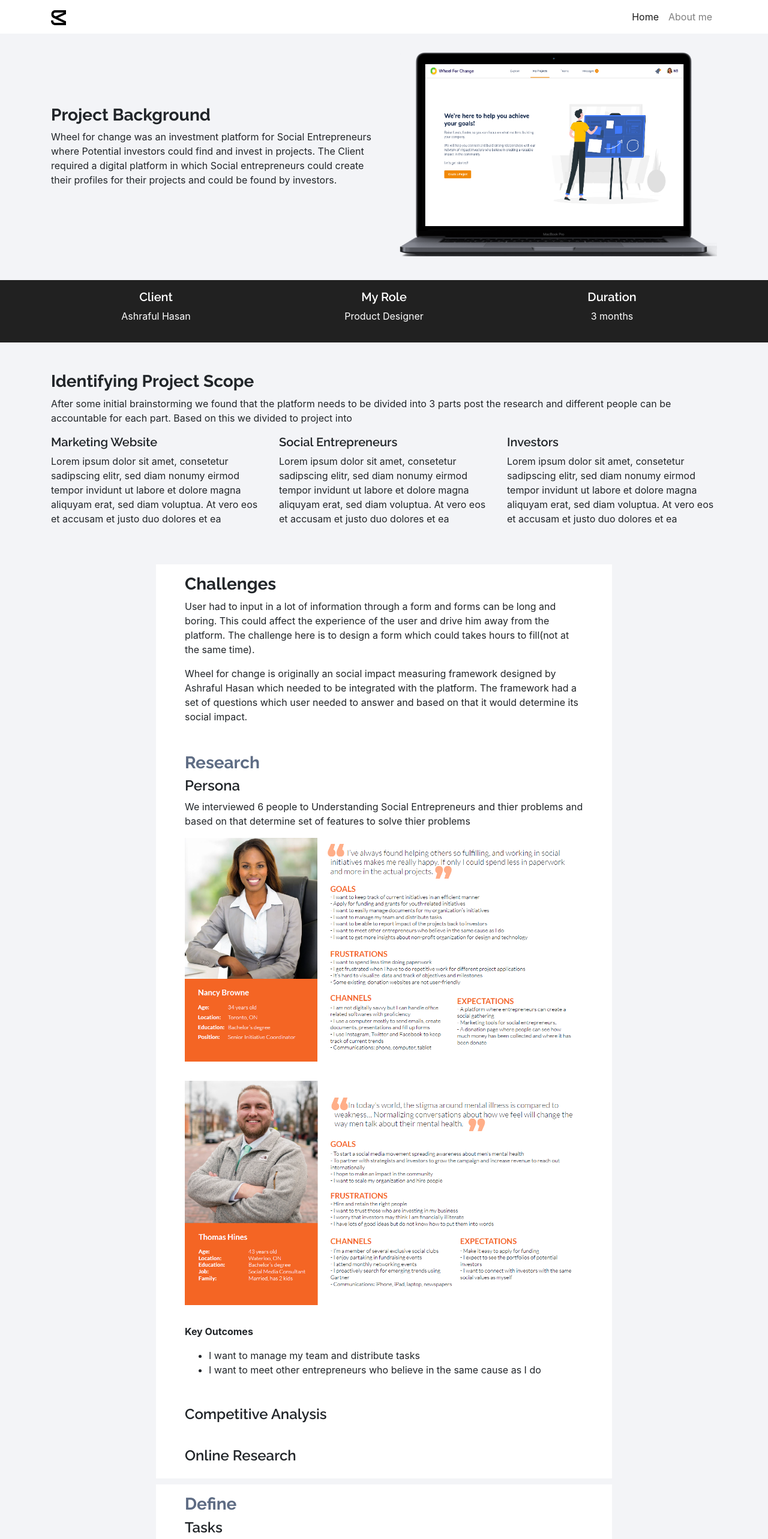
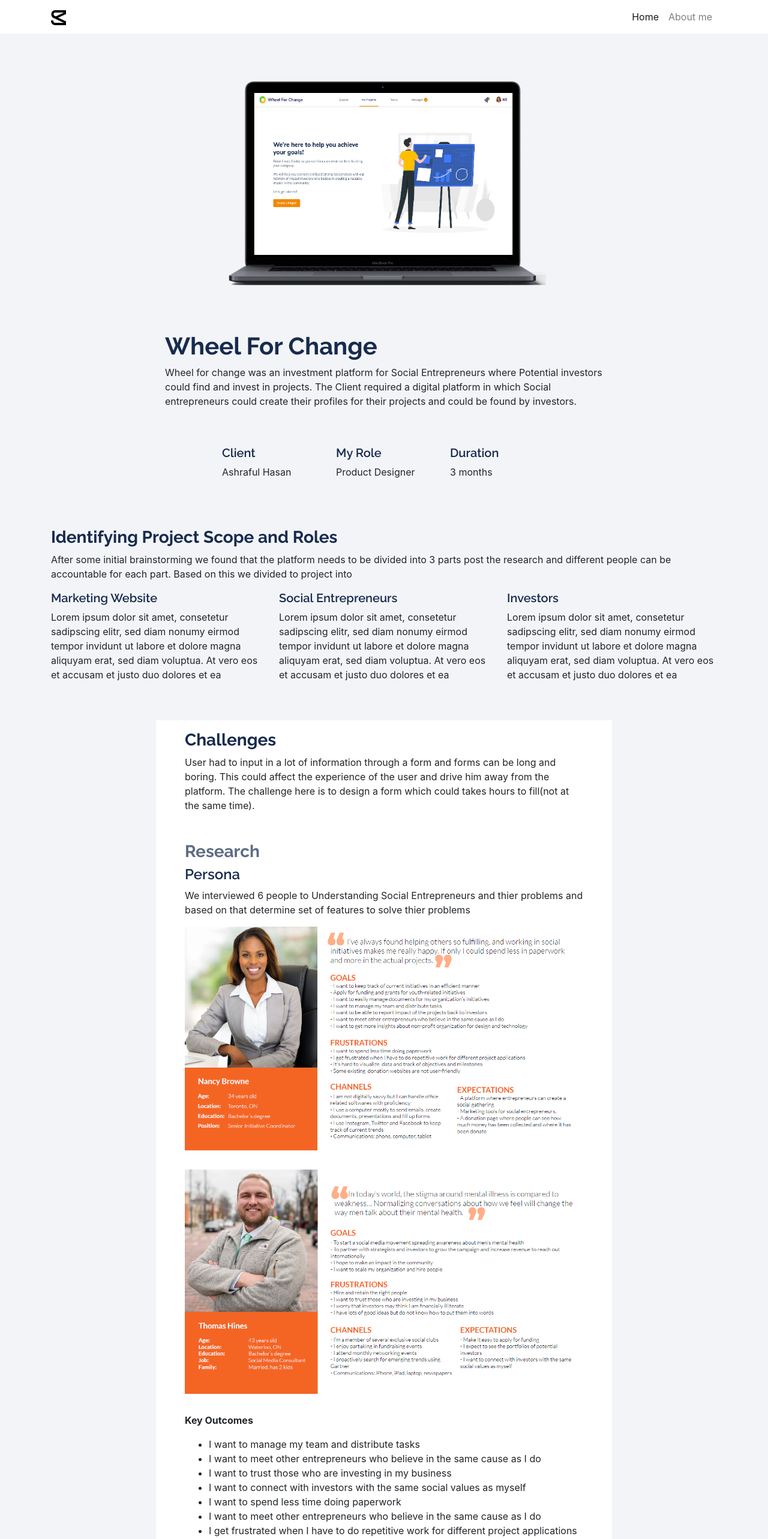
Before and after one commit to saifil4/saifil-portfolio, an Angular app: page /wheel-for-change in a window 1280 px wide. Shown: the top 2566 px of the page at 60% size. Built offline with nearby package versions, Linux system fonts and the light colour scheme.

Commit message:
changes in UI and added userflow images

```diff
--- a/src/app/footer/footer.component.html
+++ b/src/app/footer/footer.component.html
@@ -3,8 +3,13 @@
         <div class="row">
             <div class="col-md-12 my-auto" style="text-align: center;">
                 <h3>Get In Touch</h3>
-                <p>If you have a interesting project I can contribute to then</p>
-                <button type="button" class="btn btn-outline-primary">Lets Meet</button>
+                <p style="font-size: 17px;color:#505F79;">
+                    If you have a interesting project I can contribute to then you can hit me up at
+                    <a href="mailto: saifilmomin4@gmail.com">saifilmomin4@gmail.com</a>
+                </p>
+                <img src="../../assets/images/logo.png" width="25" height="25" alt="">
+
+
             </div>
         </div>
     </div>
@@ -16,3 +21,12 @@
         </div>
     </div> -->
 </section>
+<section style="background: black;color: white;font-size: 12px; text-align: right;">
+    <div class="container">
+        <div class="row">
+            <div class="col-md-12 p-2">
+                Designed and Developed by Saifil Momin
+            </div>
+        </div>
+    </div>
+</section>
--- a/src/app/home/home.component.html
+++ b/src/app/home/home.component.html
@@ -1,18 +1,23 @@
-<section style="background-image: linear-gradient(#fff, #f3f4f7);">
+<section>
     <div class="container">
         <div class="row" style="height: 85vh;">
             <div class="col-md-2"></div>
             <div class="col-md-8 my-auto">
-                <h1>
+                <h1 style="color:#487eb0">
                     Hello! I am Saifil
                 </h1>
                 <h2 style="font-weight: 400;">
                     A Product designer based in Toronto
                 </h2>
-                <p>
-                    who enjoys the creative process to solve problems.
+                <p style="font-size: 20px;color: #505F79;">
+                    I always have strived hard to solve problems and I enjoy the process and is satisfying for me.
                 </p>
-                <!-- <button class="button-red">See my work</button> -->
+                <p style="color: #253858;">
+                    <span><i class="fas fa-laptop-code home-icon-wrapper"></i> <b>I Code</b></span>
+                    <span class="mx-5"><i class="fas fa-bezier-curve home-icon-wrapper"></i> <b>I Design</b></span>
+                    <span><i class="fas fa-chess-board home-icon-wrapper"></i><b>I Play Chess</b> </span>
+                </p>
+
             </div>
             <!-- <div class="col-md-3">
                 <img src="../../assets/images/saifilcover.jpg" class="img-fluid">
--- a/src/app/project-list/project-list.component.html
+++ b/src/app/project-list/project-list.component.html
@@ -1,21 +1,22 @@
 <div>
     <div class="container">
-        <div class="row my-2">
+        <div class="row my-5">
             <div class="col-md-1"></div>
             <div class="col-md-5 my-auto">
                 <img src="../../assets/images/woc-2.png" class="img-fluid">
             </div>
             <div class="col-md-5 my-auto">
-                <h4>Application process for an investment platform dedicated for Social Entrepreneurs called Wheel
+                <h4>Designing the application process for an investment platform called Wheel
                     For Change</h4>
+                <p style="color: #505F79; font-style: italic; margin-bottom: 5px;font-weight: bold;">
+                    Group Course Project - 3 months</p>
                 <p>
                     Wheel for change is an investment platform for Social Entrepreneurs where Potential investors
                     could find and invest in projects The case study zooms in one of the parts of this project
                     discussing about the design process for the application process for Social Entrepreneurs.
                 </p>
                 <a routerLink="/wheel-for-change" routerLinkActive="active">
-                    <p>Read case study
-                        <i class="fa fa-long-arrow-right" aria-hidden="true"></i></p>
+                    <button class="btn btn-dark">Learn more</button>
                 </a>
             </div>
             <div class="col-md-1"></div>
--- a/src/app/project-list/project-list.component.ts
+++ b/src/app/project-list/project-list.component.ts
@@ -5,7 +5,7 @@ import { Component, OnInit } from '@angular/core';
   templateUrl: './project-list.component.html'
 })
 export class ProjectListComponent implements OnInit {
-
+  public ProjectListData: Array<any> = [];
   constructor() { }
 
   ngOnInit(): void {
--- /dev/null
+++ b/src/app/project-list/project-list.json
@@ -0,0 +1,6 @@
+{
+    "Title": "Designing the application process for an investment platform called WheelFor Change",
+    "Description": "Wheel for change is an investment platform for Social Entrepreneurs where Potential investors
+    could find and invest in projects The case study zooms in one of the parts of this project discussing about the design process for the application process for Social Entrepreneurs.",
+    "RouterLink": "/wheel-for-change"
+}
--- a/src/app/wheel-for-change/wheel-for-change.component.html
+++ b/src/app/wheel-for-change/wheel-for-change.component.html
@@ -1,11 +1,25 @@
 <div style="background: #F3F4F7;">
+    <section class="section">
+        <div class="container my-5">
+            <div class="row" style="margin-bottom: 20px;">
+                <div class="col-md-3"></div>
+                <div class="col-md-6">
+                    <img src="../../assets/images/woc-2.png" class="img-fluid">
+                </div>
+                <div class="col-md-3"></div>
+            </div>
+        </div>
+
+    </section>
+
     <section class="section">
         <div class="container">
             <div class="row" style="margin-bottom: 20px;">
-                <div class="col-md-6 my-auto">
-                    <h3 style="font-weight: bold;">
-                        Project Background
-                    </h3>
+                <div class="col-md-2"></div>
+                <div class="col-md-8 my-auto">
+                    <h1>
+                        Wheel For Change
+                    </h1>
                     <p>
                         Wheel for change was an investment platform for Social Entrepreneurs where Potential investors
                         could
@@ -14,28 +28,28 @@
                         could create their profiles for their projects and could be found by investors.
                     </p>
                 </div>
-                <div class="col-md-6">
-                    <img src="../../assets/images/woc-2.png" class="img-fluid">
-                </div>
+                <div class="col-md-2"></div>
             </div>
         </div>
     </section>
 
-    <section style="background:#212121;color:white">
+    <section>
         <div class="container">
             <div class="row pt-3 pb-3">
-                <div class="col-md-4 text-center">
+                <div class="col-md-3"></div>
+                <div class="col-md-2">
                     <h5>Client</h5>
                     <p>Ashraful Hasan</p>
                 </div>
-                <div class="col-md-4 text-center">
+                <div class="col-md-2">
                     <h5>My Role</h5>
                     <p>Product Designer</p>
                 </div>
-                <div class="col-md-4 text-center">
+                <div class="col-md-2">
                     <h5>Duration</h5>
                     <p>3 months</p>
                 </div>
+                <div class="col-md-3"></div>
             </div>
         </div>
     </section>
@@ -44,7 +58,7 @@
         <div class="container">
             <div class="row">
                 <div class="col-md-12">
-                    <h3>Identifying Project Scope</h3>
+                    <h3>Identifying Project Scope and Roles</h3>
                     <p>After some initial brainstorming we found that the platform needs to be divided into 3 parts post
                         the
                         research and different people can be accountable for each part. Based on this we divided to
@@ -95,11 +109,6 @@
                         which could
                         takes hours to fill(not at the same time).
                     </p>
-                    <p>
-                        Wheel for change is originally an social impact measuring framework designed by Ashraful Hasan
-                        which needed to be integrated with the platform. The framework had a set of questions which user
-                        needed to answer and based on that it would determine its social impact.
-                    </p>
                 </div>
                 <div class="col-md-2"></div>
             </div>
@@ -114,7 +123,8 @@
                 <div class="col-md-8 narrow-container px-5 py-3">
                     <h3 style="color: #5E6C84;">Research</h3>
                     <h4>Persona</h4>
-                    <p>We interviewed 6 people to Understanding Social Entrepreneurs and thier problems and based on that determine set of
+                    <p>We interviewed 6 people to Understanding Social Entrepreneurs and thier problems and based on
+                        that determine set of
                         features to solve thier
                         problems</p>
                     <img src="../../assets/images/Persona1.PNG" style="height: auto; width: 100%;">
@@ -135,6 +145,12 @@
                     <ul>
                         <li>I want to manage my team and distribute tasks</li>
                         <li>I want to meet other entrepreneurs who believe in the same cause as I do</li>
+                        <li>I want to trust those who are investing in my business</li>
+                        <li>I want to connect with investors with the same
+                            social values as myself</li>
+                        <li>I want to spend less time doing paperwork</li>
+                        <li>I want to meet other entrepreneurs who believe in the same cause as I do</li>
+                        <li>I get frustrated when I have to do repetitive work for different project applications</li>
                     </ul>
                 </div>
                 <div class="col-md-2"></div>
@@ -180,8 +196,16 @@
         <div class="container">
             <div class="row">
                 <div class="col-md-2"></div>
-                <div class="col-md-8">
+                <div class="col-md-8 narrow-container px-5 py-3">
                     <h3>User Flows</h3>
+                    <img src="../../assets/images/userflow1.PNG" style="height: auto; width: 100%;">
+                </div>
+                <div class="col-md-2"></div>
+            </div>
+            <div class="row">
+                <div class="col-md-2"></div>
+                <div class="col-md-8 narrow-container px-5 py-3">
+                    <img src="../../assets/images/userflow2.PNG" style="height: auto; width: 100%;">
                 </div>
                 <div class="col-md-2"></div>
             </div>
@@ -223,8 +247,4 @@
             </div>
         </div>
     </section>
-
-
-
-
 </div>
--- a/src/index.html
+++ b/src/index.html
@@ -10,7 +10,7 @@
   <link rel="stylesheet" href="https://stackpath.bootstrapcdn.com/bootstrap/4.4.1/css/bootstrap.min.css"
     integrity="sha384-Vkoo8x4CGsO3+Hhxv8T/Q5PaXtkKtu6ug5TOeNV6gBiFeWPGFN9MuhOf23Q9Ifjh" crossorigin="anonymous">
 
-    <link href="https://fonts.googleapis.com/css2?family=Raleway:wght@400;600;700&display=swap" rel="stylesheet">
+  <link href="https://fonts.googleapis.com/css2?family=Raleway:wght@400;600;700&display=swap" rel="stylesheet">
 
   <script src="https://code.jquery.com/jquery-3.4.1.slim.min.js"
     integrity="sha384-J6qa4849blE2+poT4WnyKhv5vZF5SrPo0iEjwBvKU7imGFAV0wwj1yYfoRSJoZ+n"
@@ -21,6 +21,8 @@
   <script src="https://stackpath.bootstrapcdn.com/bootstrap/4.4.1/js/bootstrap.min.js"
     integrity="sha384-wfSDF2E50Y2D1uUdj0O3uMBJnjuUD4Ih7YwaYd1iqfktj0Uod8GCExl3Og8ifwB6"
     crossorigin="anonymous"></script>
+
+  <script src="https://kit.fontawesome.com/2f6826f973.js" crossorigin="anonymous"></script>
 </head>
 
 <body>
--- a/src/styles.sass
+++ b/src/styles.sass
@@ -3,10 +3,12 @@
 h1,h2,h3
     font-family: 'Raleway', sans-serif
     font-weight: bold
+    color: #172B4D
 
 h4,h5,h6
     font-family: 'Raleway', sans-serif
     font-weight: 600
+    color: #172B4D
 
 .header-custom
     position: sticky
@@ -63,3 +65,7 @@ h4,h5,h6
 
 .narrow-container
     background: #ffffff
+
+.home-icon-wrapper
+    font-size: 25px
+    padding: 5px
```
Also changed, not shown: src/assets/images/userflow1.PNG (added), src/assets/images/userflow2.PNG (added).
